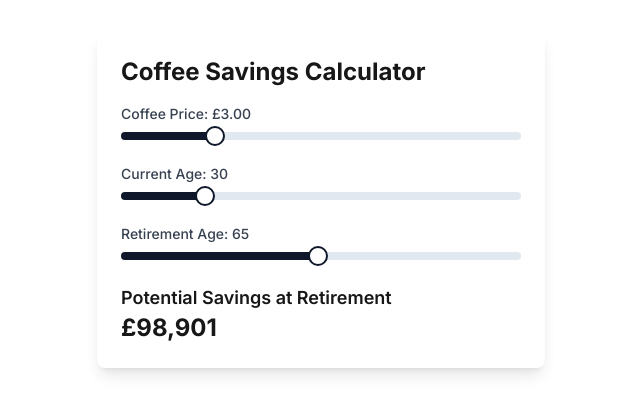
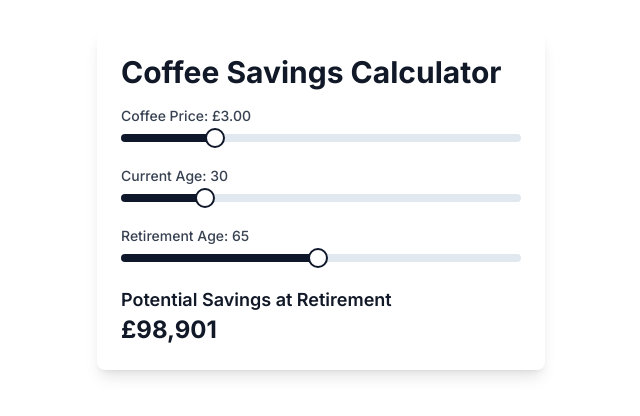
Before and after one commit to burgic/coffeesavingcalculator, a Next.js app: page / in a window 1280 px wide. Shown: the part 200-616 px from the top of the page, without its empty margins (319-959 px from the left). Built offline with nearby package versions, Linux system fonts and the light colour scheme.

Commit message:
font changes

```diff
--- a/components/CoffeeSavingsCalculator.js
+++ b/components/CoffeeSavingsCalculator.js
@@ -23,7 +23,7 @@ const CoffeeSavingsCalculator = () => {
 
   return (
     <div className="w-full max-w-md mx-auto p-6 bg-white rounded-lg shadow-lg">
-      <h2 className="text-2xl font-bold mb-4">Coffee Savings Calculator</h2>
+      <h2 className="text-3xl font-bold mb-4 text-gray-900">Coffee Savings Calculator</h2>
       <div className="space-y-6">
         <div>
           <label className="block text-sm font-medium text-gray-700">Coffee Price: £{coffeePrice.toFixed(2)}</label>
@@ -59,8 +59,8 @@ const CoffeeSavingsCalculator = () => {
           />
         </div>
         <div className="mt-6">
-          <h3 className="text-lg font-semibold">Potential Savings at Retirement</h3>
-          <p className="text-2xl font-bold">£{savings.toLocaleString()}</p>
+          <h3 className="text-lg font-semibold text-gray-900">Potential Savings at Retirement</h3>
+          <p className="text-2xl font-bold text-gray-900">£{savings.toLocaleString()}</p>
         </div>
       </div>
     </div>
```
